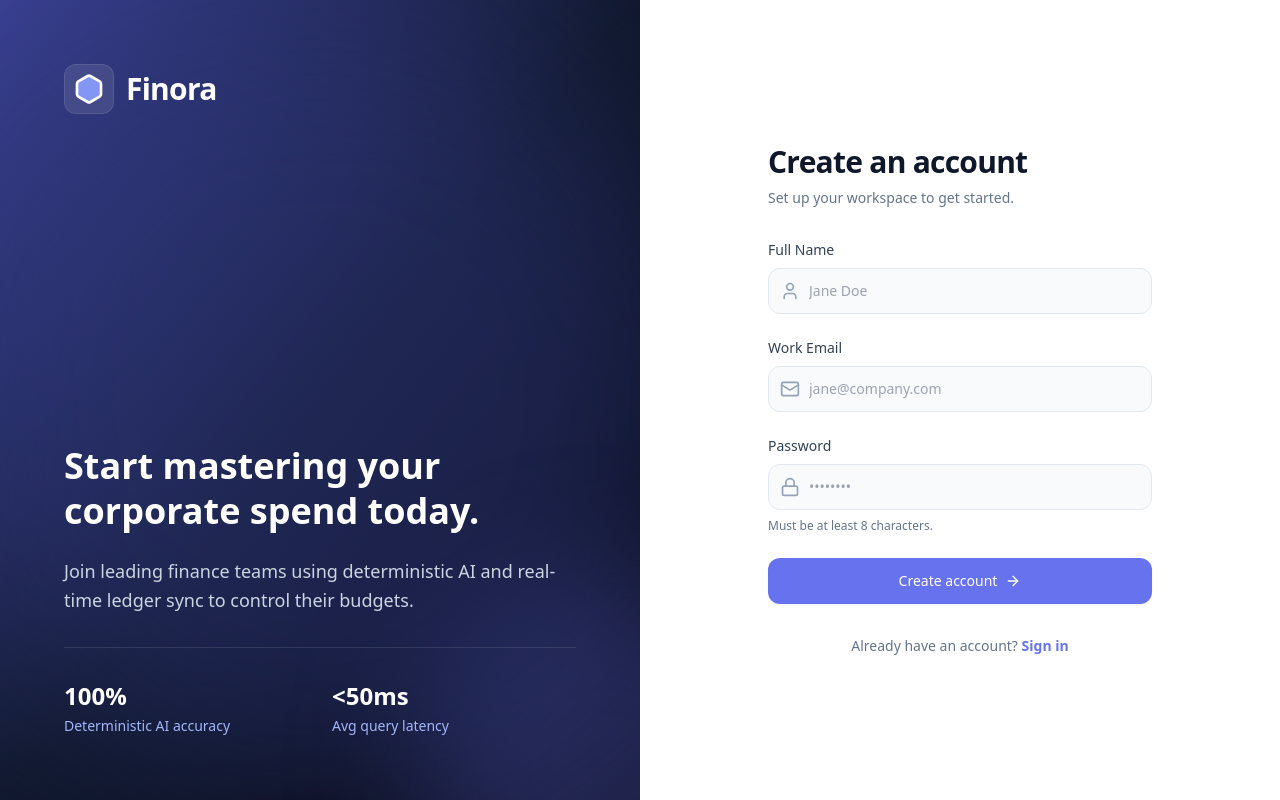
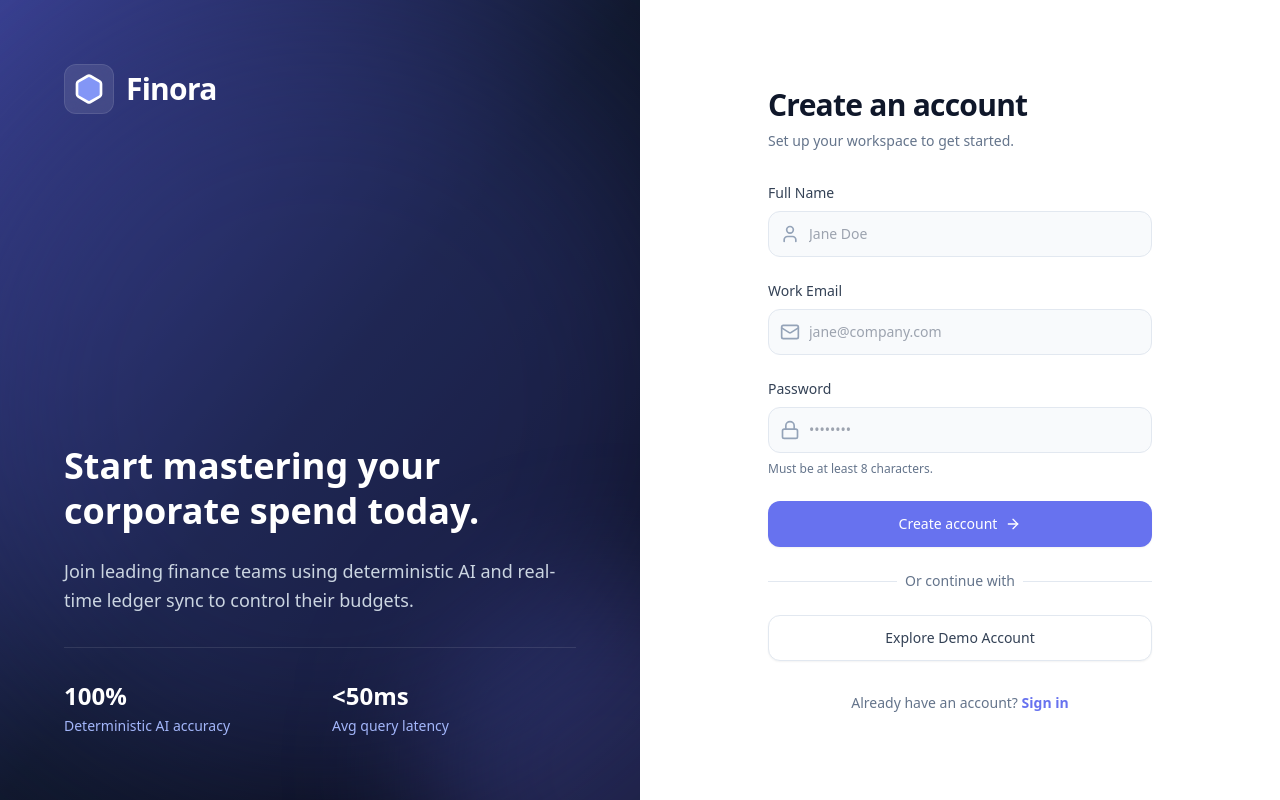
Before and after one commit to lumen-byte/Finora, a React (Vite) app in the folder frontend/: page /register in a window 1280 px wide. Built offline with nearby package versions, Linux system fonts and the light colour scheme; no server answers.

Commit message:
feat(auth): add demo login option to auth pages

```diff
--- a/frontend/src/pages/Login.tsx
+++ b/frontend/src/pages/Login.tsx
@@ -38,6 +38,21 @@ export default function Login() {
       } else {
         setError('An error occurred during login. Please try again later.');
       }
+    } finally {
+      setLoading(false);
+    }
+  };
+
+  const handleDemoLogin = async () => {
+    setLoading(true);
+    setError('');
+    try {
+      const response = await apiClient.post('/auth/demo');
+      login(response.data.access_token);
+      navigate('/dashboard');
+    } catch (err) {
+      console.error(err);
+      setError('Could not access demo. Please ensure the backend is running and seeded.');
     } finally {
       setLoading(false);
     }
@@ -180,6 +195,30 @@ export default function Login() {
                   )}
                 </button>
               </div>
+
+              <div className="relative my-6">
+                <div className="absolute inset-0 flex items-center">
+                  <div className="w-full border-t border-slate-200"></div>
+                </div>
+                <div className="relative flex justify-center text-sm">
+                  <span className="px-2 bg-white text-slate-500">Or continue with</span>
+                </div>
+              </div>
+
+              <div>
+                <button
+                  type="button"
+                  onClick={handleDemoLogin}
+                  disabled={loading}
+                  className="w-full flex justify-center items-center space-x-2 py-3 px-4 border border-slate-200 rounded-xl shadow-sm text-sm font-medium text-slate-700 bg-white hover:bg-slate-50 focus:outline-none focus:ring-2 focus:ring-offset-2 focus:ring-finora-500 transition-all duration-200 disabled:opacity-70 disabled:cursor-not-allowed"
+                >
+                  {loading ? (
+                    <Loader2 className="w-5 h-5 animate-spin" />
+                  ) : (
+                    <span>Explore Demo Account</span>
+                  )}
+                </button>
+              </div>
             </form>
 
             <div className="mt-8 text-center text-sm text-slate-500">
--- a/frontend/src/pages/Register.tsx
+++ b/frontend/src/pages/Register.tsx
@@ -46,6 +46,21 @@ export default function Register() {
       } else {
         setError('An error occurred during registration. Please try again later.');
       }
+    } finally {
+      setLoading(false);
+    }
+  };
+
+  const handleDemoLogin = async () => {
+    setLoading(true);
+    setError('');
+    try {
+      const response = await apiClient.post('/auth/demo');
+      login(response.data.access_token);
+      navigate('/dashboard');
+    } catch (err) {
+      console.error(err);
+      setError('Could not access demo. Please ensure the backend is running and seeded.');
     } finally {
       setLoading(false);
     }
@@ -197,6 +212,30 @@ export default function Register() {
                   )}
                 </button>
               </div>
+
+              <div className="relative my-6">
+                <div className="absolute inset-0 flex items-center">
+                  <div className="w-full border-t border-slate-200"></div>
+                </div>
+                <div className="relative flex justify-center text-sm">
+                  <span className="px-2 bg-white text-slate-500">Or continue with</span>
+                </div>
+              </div>
+
+              <div>
+                <button
+                  type="button"
+                  onClick={handleDemoLogin}
+                  disabled={loading}
+                  className="w-full flex justify-center items-center space-x-2 py-3 px-4 border border-slate-200 rounded-xl shadow-sm text-sm font-medium text-slate-700 bg-white hover:bg-slate-50 focus:outline-none focus:ring-2 focus:ring-offset-2 focus:ring-finora-500 transition-all duration-200 disabled:opacity-70 disabled:cursor-not-allowed"
+                >
+                  {loading ? (
+                    <Loader2 className="w-5 h-5 animate-spin" />
+                  ) : (
+                    <span>Explore Demo Account</span>
+                  )}
+                </button>
+              </div>
             </form>
 
             <div className="mt-8 text-center text-sm text-slate-500">
```
